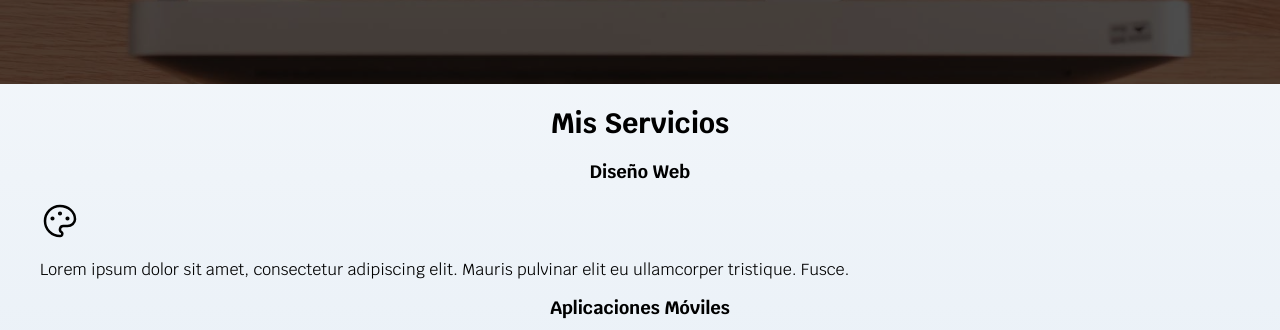
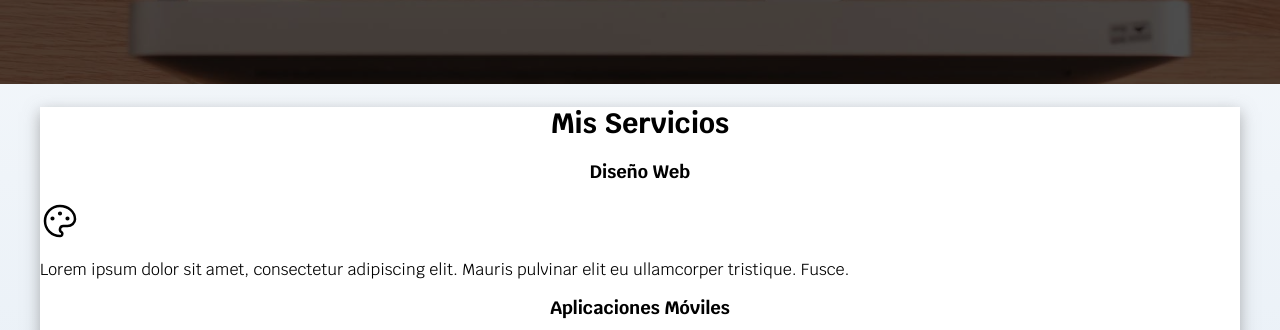
Before and after one commit to LuisMarioSolano/Freelancer-Project, a plain HTML site: page index.html in a window 1280 px wide. Shown: the part 504-834 px from the top of the page. Drawn offline with Linux system fonts and the light colour scheme.

Commit message:
Update index.html and css/style.css: Add box shadow

```diff
--- a/css/style.css
+++ b/css/style.css
@@ -10,7 +10,8 @@
 /* Globales */
 html {
     font-size: 62.5%;
-    box-sizing: border-box; /* Hack para box model */
+    box-sizing: border-box;
+    /* Hack para box model */
     background-image: linear-gradient(to top, var(--grisClaro) 0%, var(--blanco) 100%);
 }
 
@@ -21,7 +22,8 @@ html {
 }
 
 body {
-    font-size: 16px; /* 1rem = 10px */
+    font-size: 16px;
+    /* 1rem = 10px */
     font-family: 'Krub', sans-serif;
 }
 
@@ -48,6 +50,13 @@ body {
     .boton {
         width: auto;
     }
+}
+
+.sombra {
+    -webkit-box-shadow: 0px 5px 15px 0px rgba(112, 112, 112, 0.55);
+    -moz-box-shadow: 0px 5px 15px 0px rgba(112, 112, 112, 0.55);
+    box-shadow: 0px 5px 15px 0px rgba(112, 112, 112, 0.55);
+    background-color: var(--blanco);
 }
 
 /* Tipografìa */
@@ -117,7 +126,8 @@ h3 {
 
 .contenido-hero {
     position: absolute;
-    background-color: rgba(0, 0, 0, .7); /* Anterior */
+    background-color: rgba(0, 0, 0, .7);
+    /* Anterior */
     background-color: rgb(0, 0, 0 / 70%);
     width: 100%;
     height: 100%;
--- a/index.html
+++ b/index.html
@@ -48,7 +48,7 @@
         </div>
     </section>
 
-    <main class="contenedor">
+    <main class="contenedor sombra">
         <h2>Mis Servicios</h2>
         <section>
             <h3>Diseño Web</h3>
```
